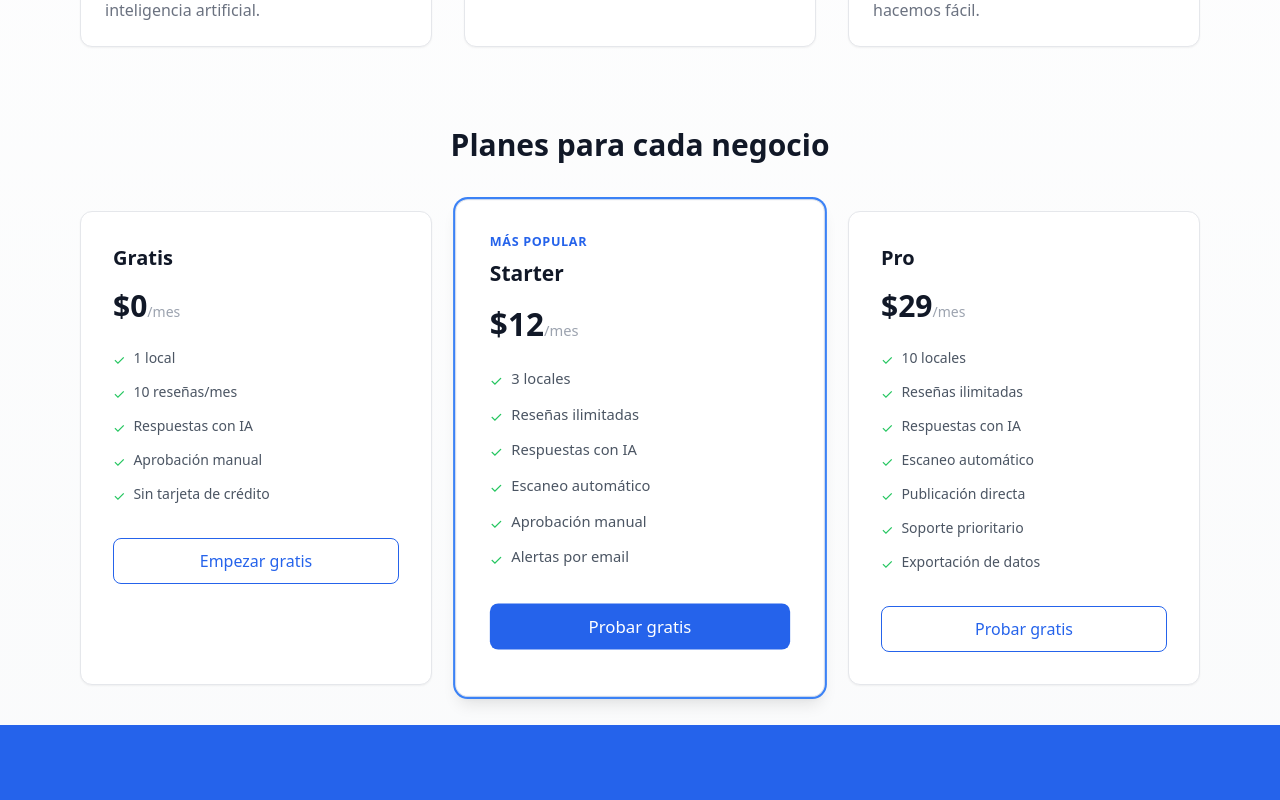
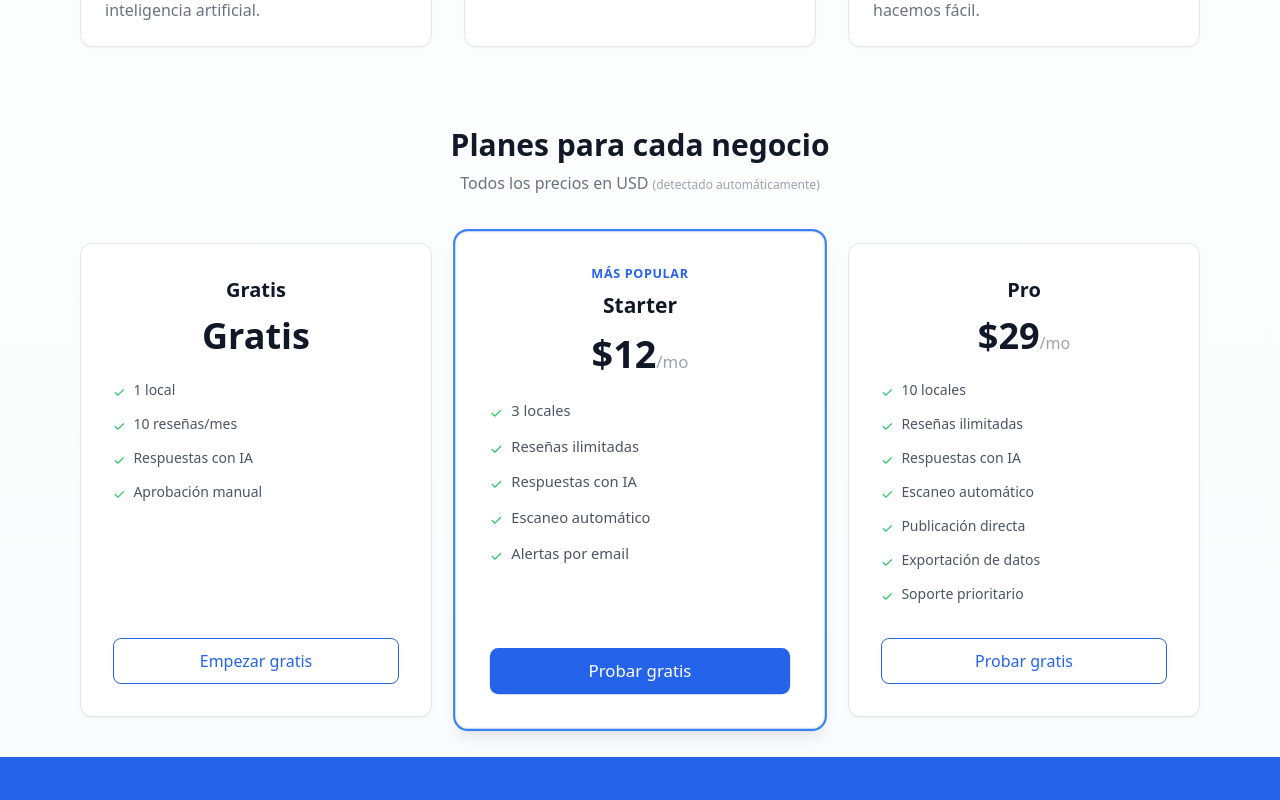
Before and after one commit to nodoetico/review-responder, a Next.js app: page / in a window 1280 px wide. Shown: the part 800-1600 px from the top of the page. Built offline with nearby package versions, Linux system fonts and the light colour scheme.

Commit message:
feat: pricing cards simetricas + moneda detectada automaticamente

```diff
--- a/src/app/page.tsx
+++ b/src/app/page.tsx
@@ -4,6 +4,7 @@
 // ============================================================
 import Link from "next/link"
 import Image from "next/image"
+import Pricing from "@/components/pricing"
 
 export default function LandingPage() {
   return (
@@ -55,37 +56,7 @@ export default function LandingPage() {
         </section>
 
         {/* Planes */}
-        <section className="max-w-6xl mx-auto px-4 pb-10">
-          <h2 className="text-3xl font-bold text-center text-gray-900 mb-12">Planes para cada negocio</h2>
-          <div className="grid md:grid-cols-3 gap-8">
-            {planes.map((p) => (
-              <div key={p.nombre} className={`bg-white p-8 rounded-xl border ${p.destacado ? "ring-2 ring-primary-500 shadow-lg scale-105" : "shadow-sm"}`}>
-                {p.destacado && <p className="text-xs font-semibold text-primary-600 uppercase tracking-wider mb-2">Más popular</p>}
-                <h3 className="text-xl font-bold text-gray-900">{p.nombre}</h3>
-                <p className="text-3xl font-bold text-gray-900 mt-4">
-                  ${p.precio}<span className="text-sm font-normal text-gray-400">/mes</span>
-                </p>
-                <ul className="mt-6 space-y-3">
-                  {p.caracteristicas.map((c) => (
-                    <li key={c} className="text-sm text-gray-600 flex items-start gap-2">
-                      <span className="text-green-500 mt-0.5">✓</span> {c}
-                    </li>
-                  ))}
-                </ul>
-                <Link
-                  href={p.ctaLink}
-                  className={`block text-center mt-8 py-2.5 rounded-lg font-medium transition ${
-                    p.destacado
-                      ? "bg-primary-600 text-white hover:bg-primary-700"
-                      : "border border-primary-600 text-primary-600 hover:bg-primary-50"
-                  }`}
-                >
-                  {p.cta}
-                </Link>
-              </div>
-            ))}
-          </div>
-        </section>
+        <Pricing />
 
         <section className="bg-primary-600 text-white py-20 text-center">
           <h2 className="text-3xl font-bold">Empezá a cuidar tu reputación hoy</h2>
@@ -113,51 +84,3 @@ const beneficios = [
   { icono: "✅", titulo: "Aprobás antes de publicar", descripcion: "Te avisamos por email. Aprobás, editás o descartás cada respuesta." },
   { icono: "📈", titulo: "Mejor reputación online", descripcion: "Los negocios que responden reseñas tienen 30% más clientes. Nosotros lo hacemos fácil." },
 ]
-
-const planes = [
-  {
-    nombre: "Gratis",
-    precio: 0,
-    destacado: false,
-    caracteristicas: [
-      "1 local",
-      "10 reseñas/mes",
-      "Respuestas con IA",
-      "Aprobación manual",
-      "Sin tarjeta de crédito",
-    ],
-    cta: "Empezar gratis",
-    ctaLink: "/registro",
-  },
-  {
-    nombre: "Starter",
-    precio: 12,
-    destacado: true,
-    caracteristicas: [
-      "3 locales",
-      "Reseñas ilimitadas",
-      "Respuestas con IA",
-      "Escaneo automático",
-      "Aprobación manual",
-      "Alertas por email",
-    ],
-    cta: "Probar gratis",
-    ctaLink: "/registro",
-  },
-  {
-    nombre: "Pro",
-    precio: 29,
-    destacado: false,
-    caracteristicas: [
-      "10 locales",
-      "Reseñas ilimitadas",
-      "Respuestas con IA",
-      "Escaneo automático",
-      "Publicación directa",
-      "Soporte prioritario",
-      "Exportación de datos",
-    ],
-    cta: "Probar gratis",
-    ctaLink: "/registro",
-  },
-]
--- /dev/null
+++ b/src/components/pricing.tsx
@@ -0,0 +1,144 @@
+"use client"
+
+import { useEffect, useState } from "react"
+import Link from "next/link"
+
+const planes = [
+  {
+    nombre: "Gratis",
+    precio: 0,
+    destacado: false,
+    caracteristicas: [
+      "1 local",
+      "10 reseñas/mes",
+      "Respuestas con IA",
+      "Aprobación manual",
+    ],
+    cta: "Empezar gratis",
+    ctaLink: "/registro",
+  },
+  {
+    nombre: "Starter",
+    precio: 12,
+    destacado: true,
+    caracteristicas: [
+      "3 locales",
+      "Reseñas ilimitadas",
+      "Respuestas con IA",
+      "Escaneo automático",
+      "Alertas por email",
+    ],
+    cta: "Probar gratis",
+    ctaLink: "/registro",
+  },
+  {
+    nombre: "Pro",
+    precio: 29,
+    destacado: false,
+    caracteristicas: [
+      "10 locales",
+      "Reseñas ilimitadas",
+      "Respuestas con IA",
+      "Escaneo automático",
+      "Publicación directa",
+      "Exportación de datos",
+      "Soporte prioritario",
+    ],
+    cta: "Probar gratis",
+    ctaLink: "/registro",
+  },
+]
+
+export default function Pricing() {
+  const [moneda, setMoneda] = useState("USD")
+  const [simbolo, setSimbolo] = useState("$")
+  const [factor, setFactor] = useState(1)
+
+  useEffect(() => {
+    const lang = navigator.language || "en-US"
+    const pais = lang.split("-").pop()?.toUpperCase()
+
+    // Mapeo de países a monedas
+    const mapa: Record<string, { codigo: string; simbolo: string; factor: number }> = {
+      AR: { codigo: "ARS", simbolo: "$", factor: 1200 },
+      MX: { codigo: "MXN", simbolo: "$", factor: 20 },
+      CO: { codigo: "COP", simbolo: "$", factor: 4200 },
+      CL: { codigo: "CLP", simbolo: "$", factor: 950 },
+      PE: { codigo: "PEN", simbolo: "S/", factor: 3.75 },
+      BR: { codigo: "BRL", simbolo: "R$", factor: 5.7 },
+      ES: { codigo: "EUR", simbolo: "€", factor: 0.95 },
+      US: { codigo: "USD", simbolo: "$", factor: 1 },
+    }
+
+    const encontrada = pais ? mapa[pais] : null
+    if (encontrada) {
+      setMoneda(encontrada.codigo)
+      setSimbolo(encontrada.simbolo)
+      setFactor(encontrada.factor)
+    }
+  }, [])
+
+  const formatear = (precioUSD: number) => {
+    if (precioUSD === 0) return "Gratis"
+    const convertido = Math.round(precioUSD * factor)
+    return `${simbolo}${convertido.toLocaleString()}`
+  }
+
+  return (
+    <section className="max-w-6xl mx-auto px-4 pb-10">
+      <h2 className="text-3xl font-bold text-center text-gray-900 mb-2">Planes para cada negocio</h2>
+      <p className="text-center text-gray-500 mb-12">
+        Todos los precios en {moneda}{" "}
+        <span className="text-xs text-gray-400">(detectado automáticamente)</span>
+      </p>
+
+      <div className="grid md:grid-cols-3 gap-8 items-stretch">
+        {planes.map((p) => (
+          <div
+            key={p.nombre}
+            className={`bg-white p-8 rounded-xl border flex flex-col ${
+              p.destacado ? "ring-2 ring-primary-500 shadow-lg md:scale-105" : "shadow-sm"
+            }`}
+          >
+            {p.destacado && (
+              <p className="text-xs font-semibold text-primary-600 uppercase tracking-wider mb-2 text-center">
+                Más popular
+              </p>
+            )}
+            <h3 className="text-xl font-bold text-gray-900 text-center">{p.nombre}</h3>
+            <p className="text-4xl font-bold text-gray-900 mt-3 text-center">
+              {p.precio === 0 ? (
+                "Gratis"
+              ) : (
+                <>
+                  {simbolo}{(p.precio * factor).toLocaleString(undefined, { maximumFractionDigits: 0 })}
+                  <span className="text-base font-normal text-gray-400">/{moneda === "ARS" ? "mes" : "mo"}</span>
+                </>
+              )}
+            </p>
+
+            <ul className="mt-6 space-y-3 flex-1">
+              {p.caracteristicas.map((c) => (
+                <li key={c} className="text-sm text-gray-600 flex items-start gap-2">
+                  <span className="text-green-500 mt-0.5 shrink-0">✓</span>
+                  <span>{c}</span>
+                </li>
+              ))}
+            </ul>
+
+            <Link
+              href={p.ctaLink}
+              className={`block text-center mt-8 py-2.5 rounded-lg font-medium transition ${
+                p.destacado
+                  ? "bg-primary-600 text-white hover:bg-primary-700"
+                  : "border border-primary-600 text-primary-600 hover:bg-primary-50"
+              }`}
+            >
+              {p.cta}
+            </Link>
+          </div>
+        ))}
+      </div>
+    </section>
+  )
+}
```
